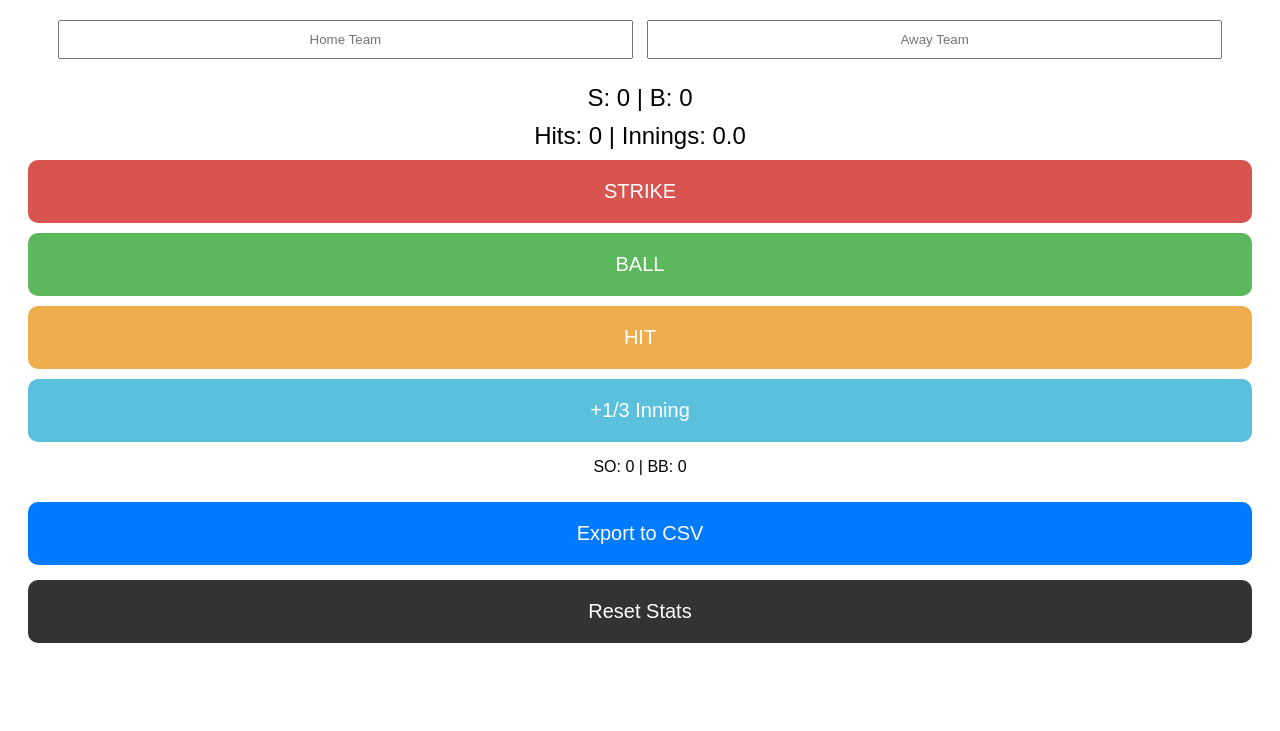
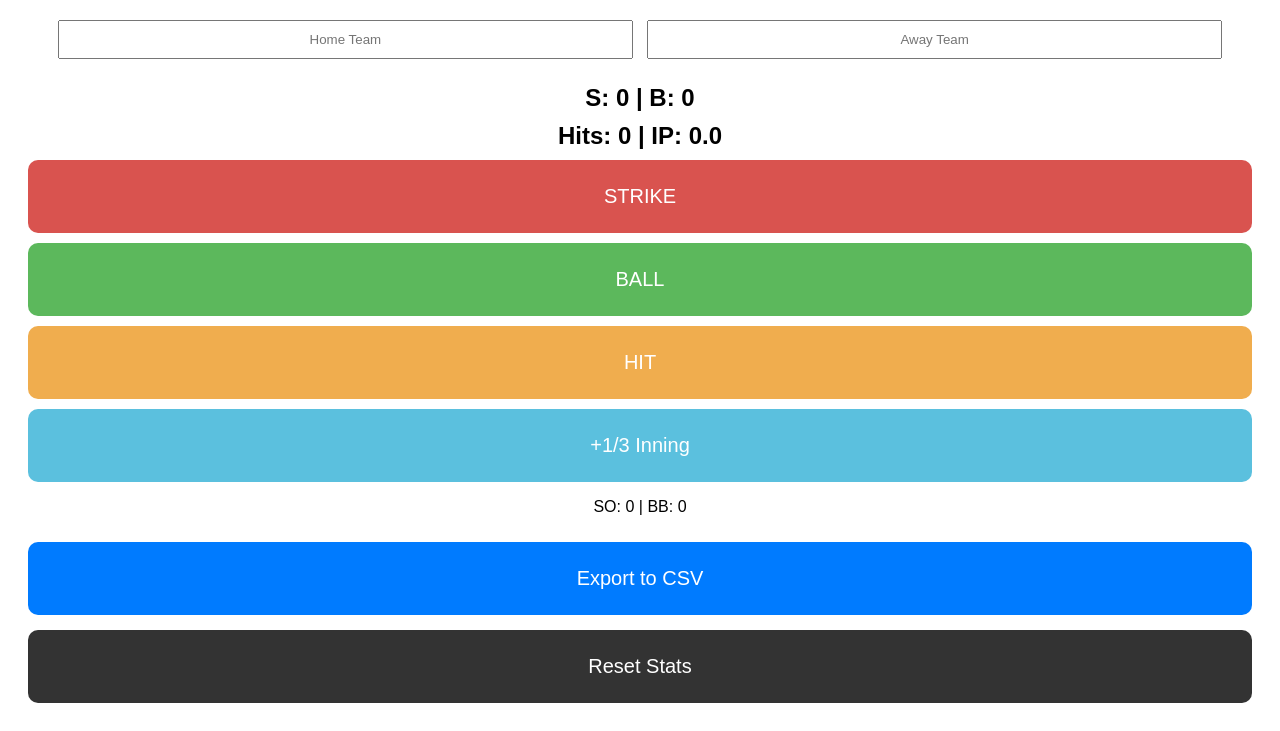
Before and after one commit to Osvelazq/Pitch-Count, a plain HTML site: page index.html in a window 1280 px wide. Shown: the part 72-803 px from the top of the page. Drawn offline with Linux system fonts and the light colour scheme.

Commit message:
Enhance stats display and initialization in index.html

```diff
--- a/index.html
+++ b/index.html
@@ -8,9 +8,9 @@
         body { font-family: sans-serif; text-align: center; padding: 20px; touch-action: manipulation; }
         .teams { margin-bottom: 20px; }
         input { padding: 10px; width: 45%; margin: 5px; text-align: center; }
-        .stats { font-size: 24px; margin: 10px 0; }
+        .stats { font-size: 24px; margin: 10px 0; font-weight: bold; }
         .button-container { display: flex; flex-direction: column; gap: 10px; }
-        button { padding: 20px; font-size: 20px; border: none; border-radius: 10px; color: white; width: 100%; }
+        button { padding: 25px; font-size: 20px; border: none; border-radius: 10px; color: white; width: 100%; }
         #strikeBtn { background-color: #d9534f; }
         #ballBtn { background-color: #5cb85c; }
         #hitBtn { background-color: #f0ad4e; }
@@ -27,7 +27,7 @@
     </div>
 
     <div class="stats">S: <span id="s">0</span> | B: <span id="b">0</span></div>
-    <div class="stats">Hits: <span id="h">0</span> | Innings: <span id="ip">0</span></div>
+    <div class="stats">Hits: <span id="h">0</span> | IP: <span id="ip">0.0</span></div>
 
     <div class="button-container">
         <button id="strikeBtn" onclick="add('s')">STRIKE</button>
@@ -42,14 +42,15 @@
     <button id="resetBtn" onclick="reset()">Reset Stats</button>
 
     <script>
-        let s=0, b=0, h=0, ip=0, so=0, bb=0;
-        // Load data
-        s = parseInt(localStorage.getItem('s')) || 0;
-        b = parseInt(localStorage.getItem('b')) || 0;
-        h = parseInt(localStorage.getItem('h')) || 0;
-        ip = parseFloat(localStorage.getItem('ip')) || 0;
-        so = parseInt(localStorage.getItem('so')) || 0;
-        bb = parseInt(localStorage.getItem('bb')) || 0;
+        // Initialize variables safely
+        let s = parseInt(localStorage.getItem('s')) || 0;
+        let b = parseInt(localStorage.getItem('b')) || 0;
+        let h = parseInt(localStorage.getItem('h')) || 0;
+        let ip = parseFloat(localStorage.getItem('ip')) || 0;
+        let so = parseInt(localStorage.getItem('so')) || 0;
+        let bb = parseInt(localStorage.getItem('bb')) || 0;
+
+        // Load team names
         document.getElementById('homeTeam').value = localStorage.getItem('homeTeam') || '';
         document.getElementById('awayTeam').value = localStorage.getItem('awayTeam') || '';
 
@@ -68,11 +69,10 @@
             localStorage.setItem('so', so);
             localStorage.setItem('bb', bb);
         }
-        update();
 
         function add(type) {
-            if(type === 's') { s++; if(s === 3) { so++; s=0; b=0; } }
-            else if(type === 'b') { b++; if(b === 4) { bb++; s=0; b=0; } }
+            if(type === 's') { s++; if(s >= 3) { so++; s=0; b=0; } }
+            else if(type === 'b') { b++; if(b >= 4) { bb++; s=0; b=0; } }
             else if(type === 'h') { h++; }
             else if(type === 'ip') { ip += 0.33; }
             update();
@@ -85,11 +85,8 @@
 
         function reset() {
             if(confirm("Reset all stats?")) {
-                s=0; b=0; h=0; ip=0; so=0; bb=0;
                 localStorage.clear();
-                document.getElementById('homeTeam').value = '';
-                document.getElementById('awayTeam').value = '';
-                update();
+                location.reload();
             }
         }
 
@@ -98,6 +95,7 @@
             const away = document.getElementById('awayTeam').value || "Away";
             const data = [
                 ["Teams", home + " vs " + away],
+                ["Stat", "Value"],
                 ["Strikes", s], ["Balls", b], ["Hits", h],
                 ["Innings", ip.toFixed(1)], ["Strikeouts", so], ["Walks", bb]
             ];
@@ -109,6 +107,9 @@
             link.click();
             document.body.removeChild(link);
         }
+
+        // Initial call to display saved data
+        update();
     </script>
 </body>
 </html>
```
